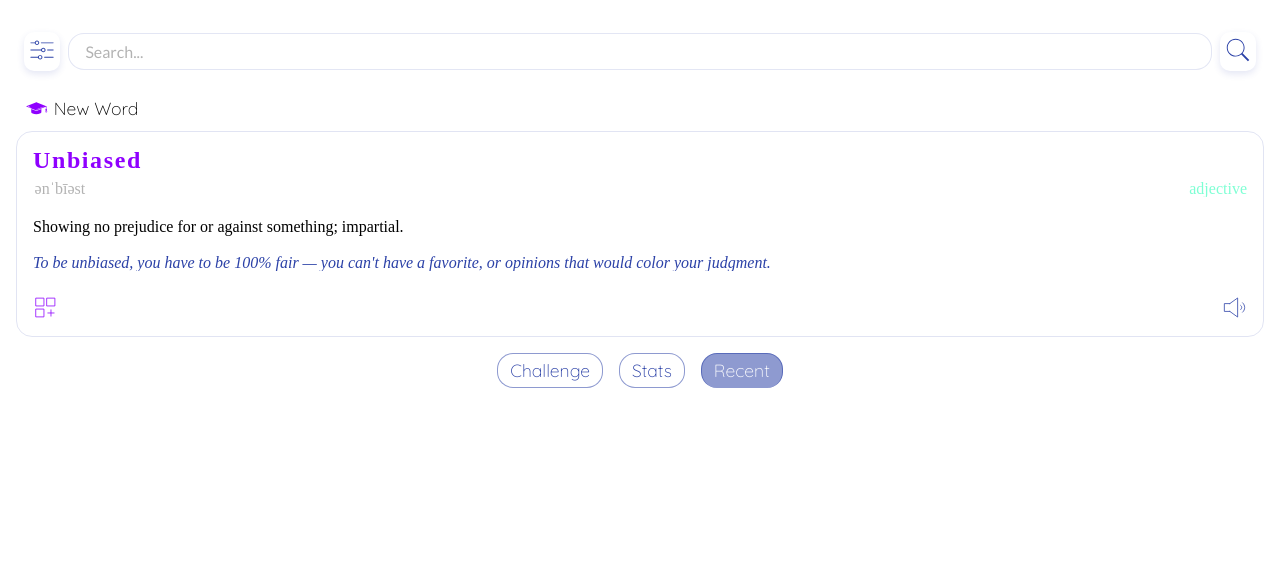
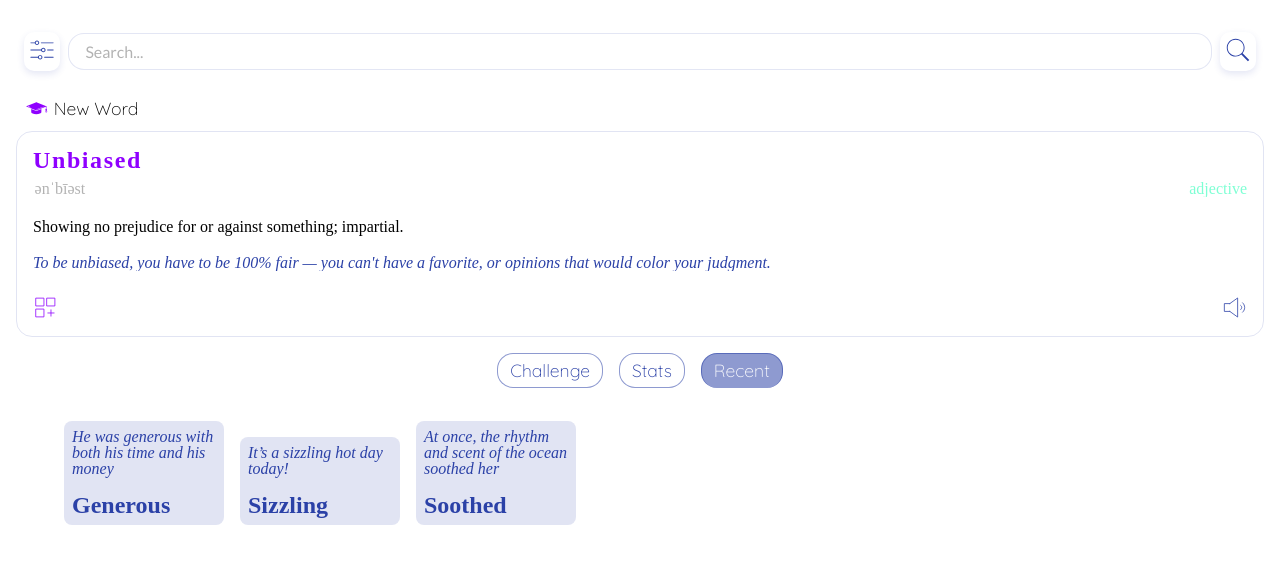
Before and after one commit to ekateryna-rodina/wordbook, a React (Create React App) app in the folder client/: page / in a window 1280 px wide. Both pictures are taken after a click on the item "Recent". Shown: the top 564 px of the page. Built offline with nearby package versions, Linux system fonts and the light colour scheme.

Commit message:
recent words tab

```diff
--- a/client/src/components/DashboardRecentTab/DashboardRecentTab.tsx
+++ b/client/src/components/DashboardRecentTab/DashboardRecentTab.tsx
@@ -1,7 +1,74 @@
 import React from 'react';
+import styled from 'styled-components';
+import { useAppSelector } from '../../app/hooks';
+import { DashboardTabs } from '../../utils/enums';
 
+const SwipeHint = styled.div``;
+const RecentList = styled.ul`
+  overflow-x: auto;
+`;
+const Word = styled.div`
+  font-weight: 600;
+  color: ${(props) => props.theme.colors.primary};
+  padding: 0.5rem;
+  text-transform: capitalize;
+  font-size: 1.5rem;
+`;
+const Example = styled.div`
+  padding: 0.5rem;
+  color: ${(props) => props.theme.colors.primary};
+  font-style: italic;
+`;
+const Container = styled.div<{ show: boolean }>`
+  display: ${({ show }) => (show ? 'block' : 'none')};
+  height: calc(100% - 5rem);
+`;
+const RecentItemStyled = styled.li`
+  width: 10rem;
+  height: max-content;
+  border-radius: 0.5rem;
+  display: inline-block;
+  background: ${(props) => `${props.theme.colors.primary}24`};
+  margin: 0 0.5rem;
+`;
+type RecentItemProps = {
+  word: string;
+  example: string;
+};
+const RecentItem = ({ word, example }: RecentItemProps) => {
+  return (
+    <RecentItemStyled>
+      <Example>{example}</Example>
+      <Word>{word}</Word>
+    </RecentItemStyled>
+  );
+};
 const DashboardRecentTab = () => {
-  return <div></div>;
+  const activeTab = useAppSelector((state) => state.dashboard.tabSelected);
+  const recent = [
+    {
+      word: 'generous',
+      example: 'He was generous with both his time and his money',
+    },
+    {
+      word: 'sizzling',
+      example: 'It’s a sizzling hot day today!',
+    },
+    {
+      word: 'soothed',
+      example: 'At once, the rhythm and scent of the ocean soothed her',
+    },
+  ];
+  return (
+    <Container show={activeTab === DashboardTabs.Recent}>
+      <SwipeHint></SwipeHint>
+      <RecentList>
+        {recent.map((item) => (
+          <RecentItem {...item} />
+        ))}
+      </RecentList>
+    </Container>
+  );
 };
 
 export default DashboardRecentTab;
--- a/client/src/components/MobileMenu/MobileMenu.tsx
+++ b/client/src/components/MobileMenu/MobileMenu.tsx
@@ -42,7 +42,7 @@ const MobileMenu = () => {
         </Link>
 
         <path
-          d="M 144 102.5 V 55 L 162 56 L 182.5 67 L 175 81.5 V 96 L 166 102.5 H 144 Z"
+          d="M 144 102.5 V 67 L 160 67 L 182.5 67 L 175 81.5 V 96 L 166 102.5 H 144 Z"
           fill="white"
           stroke="white"
         />
--- a/client/src/pages/Dashboard.tsx
+++ b/client/src/pages/Dashboard.tsx
@@ -1,6 +1,7 @@
 import React from 'react';
 import styled from 'styled-components';
 import { DashboardChallengeTab } from '../components/DashboardChallengeTab';
+import { DashboardRecentTab } from '../components/DashboardRecentTab';
 import { DashboardStatsTab } from '../components/DashboardStatsTab';
 import { NewWord } from '../components/NewWord';
 import { SearchBar } from '../components/SearchBar';
@@ -22,6 +23,7 @@ const Dashboard = () => {
       <Tabs />
       <DashboardChallengeTab />
       <DashboardStatsTab />
+      <DashboardRecentTab />
     </Container>
   );
 };
```
